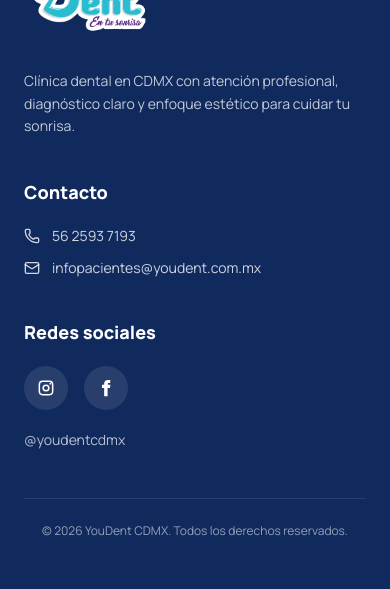
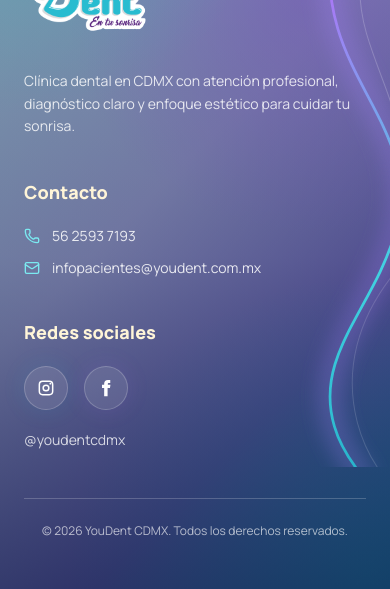
Before and after one commit to pbenitez2026/youdent-web, a Next.js app: page / in a window 390 px wide. Shown: the part 9920-10509 px from the top of the page. Built offline with nearby package versions, Linux system fonts and the light colour scheme.

Commit message:
Refresh visual final YouDent

```diff
--- a/src/app/page.tsx
+++ b/src/app/page.tsx
@@ -1734,8 +1734,77 @@ En YouDent unimos diagnóstico preciso, criterio clínico y trato humano desde l
   </div>
 </section>
 
-      <footer className="bg-[#102A5E] px-6 py-16 text-white">
-        <div className="mx-auto grid max-w-7xl gap-10 md:grid-cols-3">
+      <footer className="relative overflow-hidden px-6 py-16 text-white">
+  {/* Fondo aurora */}
+  <div className="pointer-events-none absolute inset-0 bg-[radial-gradient(circle_at_8%_0%,rgba(123,234,241,0.58),transparent_29%),radial-gradient(circle_at_78%_16%,rgba(181,116,255,0.52),transparent_35%),radial-gradient(circle_at_94%_96%,rgba(41,193,213,0.46),transparent_38%),linear-gradient(135deg,#BFEFF0_0%,#B8B7E7_42%,#806FC8_72%,#2B73B6_100%)]" />
+
+  {/* Velo para que el texto blanco conserve contraste */}
+  <div className="pointer-events-none absolute inset-0 bg-[linear-gradient(180deg,rgba(7,26,66,0.34)_0%,rgba(8,25,61,0.42)_52%,rgba(6,22,58,0.68)_100%)]" />
+
+  {/* Curva neón derecha, discreta */}
+  <svg
+    className="pointer-events-none absolute -right-10 -top-16 h-[650px] w-[330px] opacity-90 md:right-0 md:top-0 md:h-[760px] md:w-[390px]"
+    viewBox="0 0 390 760"
+    fill="none"
+    aria-hidden="true"
+  >
+    <defs>
+      <linearGradient
+        id="footerAuroraCurve"
+        x1="120"
+        y1="0"
+        x2="330"
+        y2="760"
+        gradientUnits="userSpaceOnUse"
+      >
+        <stop stopColor="#FFF5D8" />
+        <stop offset="0.28" stopColor="#B574FF" />
+        <stop offset="0.72" stopColor="#40E1EA" />
+        <stop offset="1" stopColor="#29C1D5" />
+      </linearGradient>
+
+      <filter
+        id="footerAuroraGlow"
+        x="-40%"
+        y="-20%"
+        width="180%"
+        height="140%"
+      >
+        <feGaussianBlur stdDeviation="12" />
+      </filter>
+    </defs>
+
+    <path
+      d="M395 -30C288 58 252 148 281 246C307 333 377 390 349 487C323 577 252 632 277 716C284 740 298 761 316 782"
+      stroke="#A987FF"
+      strokeWidth="28"
+      strokeOpacity="0.28"
+      filter="url(#footerAuroraGlow)"
+    />
+
+    <path
+      d="M395 -30C288 58 252 148 281 246C307 333 377 390 349 487C323 577 252 632 277 716C284 740 298 761 316 782"
+      stroke="url(#footerAuroraCurve)"
+      strokeWidth="3.2"
+      strokeLinecap="round"
+    />
+
+    <path
+      d="M370 38C312 105 295 183 315 252C334 317 363 356 353 421"
+      stroke="white"
+      strokeOpacity="0.22"
+      strokeWidth="1.2"
+    />
+
+    <path
+      d="M351 531C302 590 289 652 304 711C311 738 324 762 341 782"
+      stroke="white"
+      strokeOpacity="0.16"
+      strokeWidth="1.2"
+    />
+  </svg>
+
+  <div className="relative z-10 mx-auto grid max-w-7xl gap-10 md:grid-cols-3">
     <div>
       <Image
         src="/logo_youdent_transparente.png"
@@ -1745,37 +1814,41 @@ En YouDent unimos diagnóstico preciso, criterio clínico y trato humano desde l
         className="mb-6 h-auto w-[130px]"
       />
 
-            <p className="max-w-sm text-sm leading-relaxed text-white/75">
+      <p className="max-w-sm text-sm leading-relaxed text-white/82">
         Clínica dental en CDMX con atención profesional, diagnóstico claro
         y enfoque estético para cuidar tu sonrisa.
       </p>
     </div>
 
     <div>
-            <h3 className="mb-5 text-lg font-black">Contacto</h3>
-
-            <div className="space-y-3 text-sm text-white/80">
+      <h3 className="mb-5 text-lg font-black text-[#FFF5D8]">
+        Contacto
+      </h3>
+
+      <div className="space-y-3 text-sm text-white/85">
         <p className="flex items-center gap-3">
-                <Phone className="h-4 w-4" />
+          <Phone className="h-4 w-4 text-[#7BEAF1]" />
           56 2593 7193
         </p>
 
         <p className="flex items-center gap-3">
-                <Mail className="h-4 w-4" />
+          <Mail className="h-4 w-4 text-[#7BEAF1]" />
           infopacientes@youdent.com.mx
         </p>
       </div>
     </div>
 
     <div>
-            <h3 className="mb-5 text-lg font-black">Redes sociales</h3>
+      <h3 className="mb-5 text-lg font-black text-[#FFF5D8]">
+        Redes sociales
+      </h3>
 
       <div className="flex gap-4">
         <a
           href="https://www.instagram.com/youdentcdmx"
           target="_blank"
           aria-label="Instagram YouDent CDMX"
-                className="flex h-11 w-11 items-center justify-center rounded-full bg-white/10 transition hover:bg-white/20"
+          className="flex h-11 w-11 items-center justify-center rounded-full border border-white/20 bg-white/10 text-white shadow-[0_0_24px_rgba(41,193,213,0.12)] transition hover:-translate-y-1 hover:border-[#29C1D5] hover:bg-[#29C1D5]"
         >
           <InstagramIcon className="h-5 w-5" />
         </a>
@@ -1784,17 +1857,17 @@ En YouDent unimos diagnóstico preciso, criterio clínico y trato humano desde l
           href="https://www.facebook.com/youdentcdmx"
           target="_blank"
           aria-label="Facebook YouDent CDMX"
-                className="flex h-11 w-11 items-center justify-center rounded-full bg-white/10 transition hover:bg-white/20"
+          className="flex h-11 w-11 items-center justify-center rounded-full border border-white/20 bg-white/10 text-white shadow-[0_0_24px_rgba(181,116,255,0.12)] transition hover:-translate-y-1 hover:border-[#B574FF] hover:bg-[#6B2D8B]"
         >
           <FacebookIcon className="h-5 w-5" />
         </a>
       </div>
 
-            <p className="mt-5 text-sm text-white/70">@youdentcdmx</p>
-          </div>
-        </div>
-
-        <div className="mx-auto mt-12 max-w-7xl border-t border-white/10 pt-6 text-center text-xs text-white/55">
+      <p className="mt-5 text-sm text-white/78">@youdentcdmx</p>
+    </div>
+  </div>
+
+  <div className="relative z-10 mx-auto mt-12 max-w-7xl border-t border-white/20 pt-6 text-center text-xs text-white/65">
     © 2026 YouDent CDMX. Todos los derechos reservados.
   </div>
 </footer>
```
Lines whose indentation alone changed are shown as unchanged.
